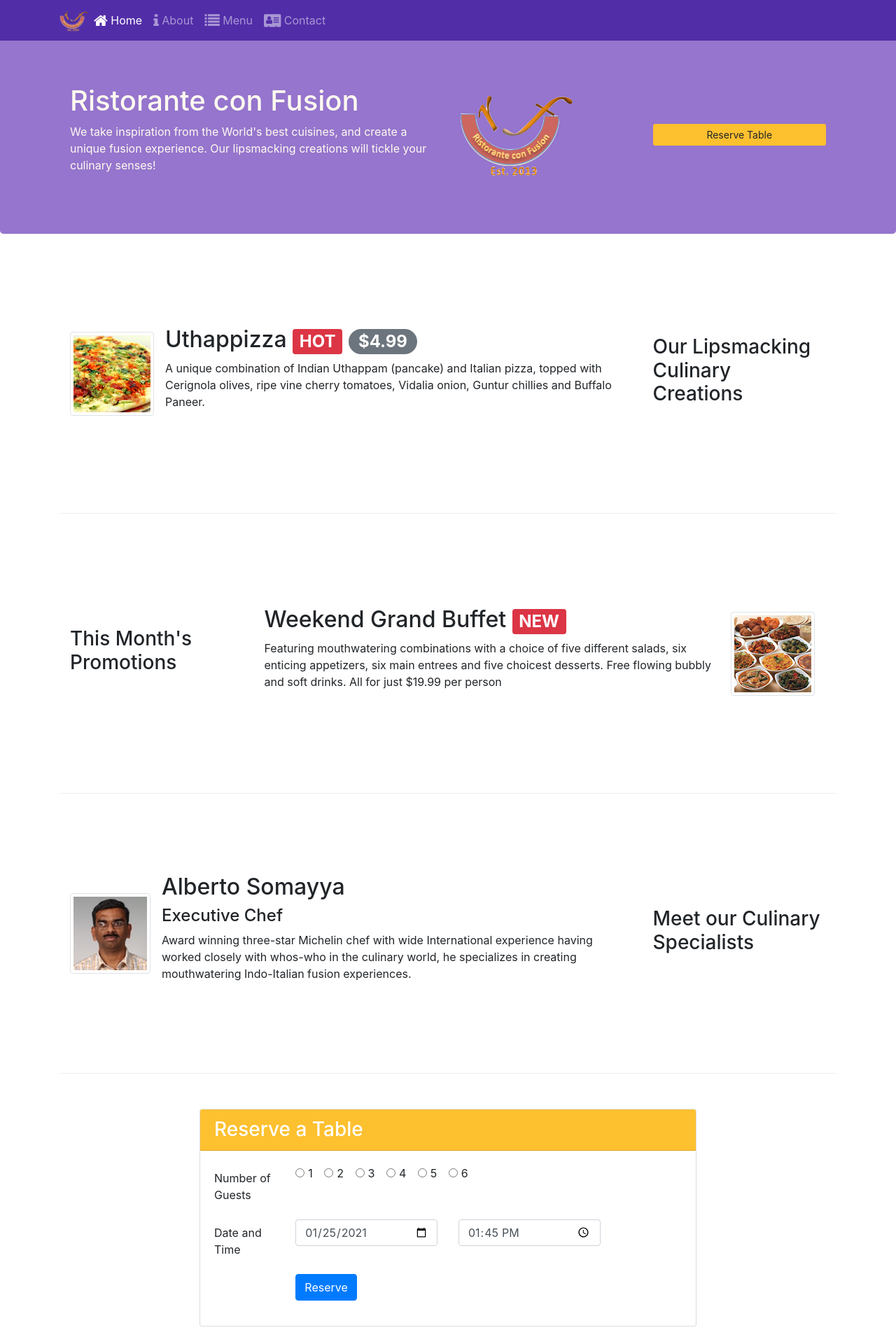
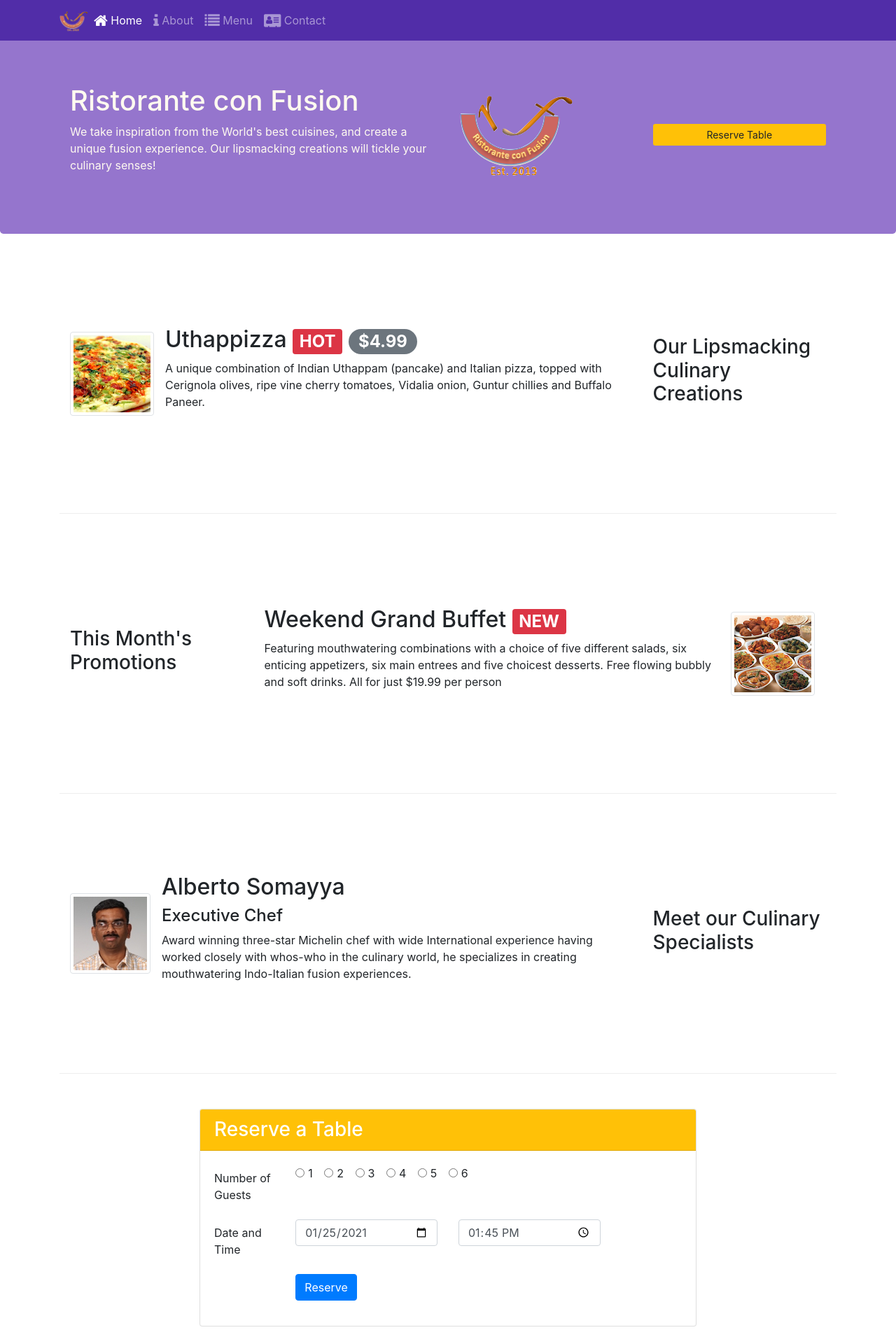
Before and after one commit to MatiasDuhalde/FSWD-React-Specialization, a website: page conFusion/index.html in a window 1280 px wide. Shown: the top 1900 px of the page at 70% size. Drawn offline with nearby package versions, Linux system fonts and the light colour scheme.

Commit message:
:art: Change explicit styling (yellowish color) for bootstrap bg-warning class

```diff
--- a/conFusion/index.html
+++ b/conFusion/index.html
@@ -41,7 +41,7 @@
           <img src="img/logo.png" class="img-fluid" />
         </div>
         <div class="col-12 col-sm-3 align-self-center">
-          <a class="btn btn-block btn-sm" href="#reserveform" style="background-color: #FDC02F;">Reserve Table</a>
+          <a class="btn btn-block btn-sm bg-warning" href="#reserveform">Reserve Table</a>
         </div>
       </div>
     </div>
@@ -93,7 +93,7 @@
     <div class="row row-content align-items-center">
       <div class="col-12 col-sm-8 offset-sm-2">
         <div class="card">
-          <h3 class="card-header text-white" style="background-color: #FDC02F;">Reserve a Table</h3>
+          <h3 class="card-header text-white bg-warning">Reserve a Table</h3>
           <div class="card-body">
             <form id="reserveform">
               <div class="form-group row">
```
